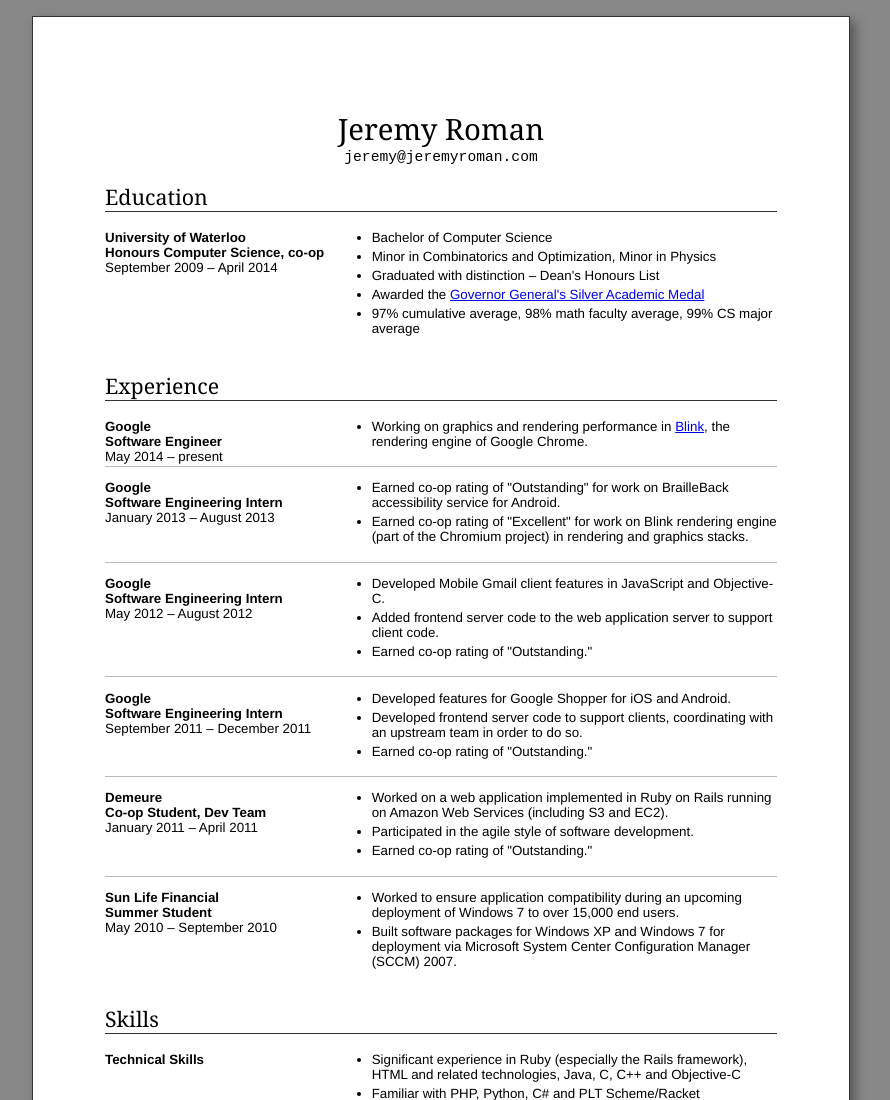
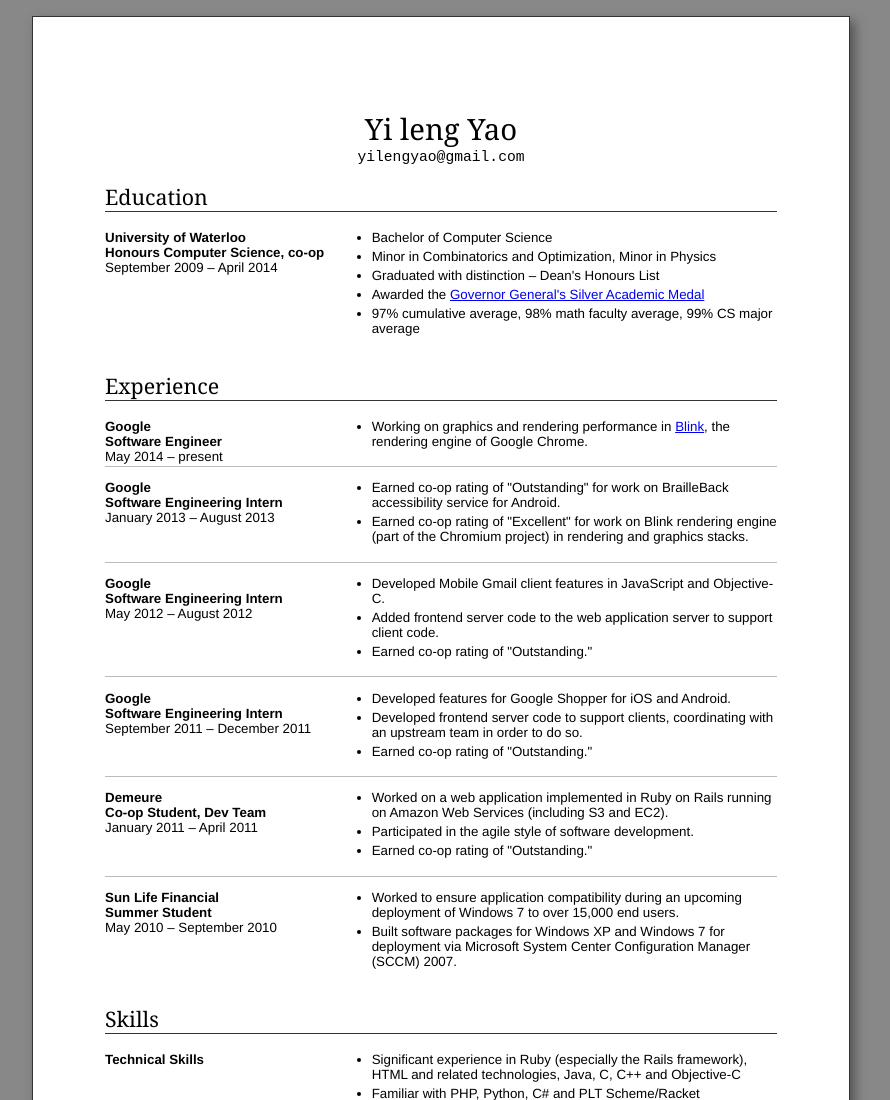
Before and after one commit to YilengYao/YilengYao.github.io, a plain HTML site: page index.html in a window 1280 px wide. Shown: the top 1100 px of the page, without its empty margins (199-1089 px from the left). Drawn offline with Linux system fonts and the light colour scheme.

Commit message:
add index.html

```diff
--- a/index.html
+++ b/index.html
@@ -3,7 +3,7 @@
   <head>
     <meta http-equiv="Content-Type" content="text/html; charset=utf-8">
     <meta http-equiv="X-UA-Compatible" content="IE=edge; chrome=1">
-    <title>Jeremy Roman - R&eacute;sum&eacute;</title>
+    <title>Yi leng Yao - R&eacute;sum&eacute;</title>
     <style type="text/css">
     .section, .info-header {
       font: 10pt Helvetica, Arial, sans-serif;
@@ -80,9 +80,9 @@
   </head>
   <body>
     <div class="info-header">
-      <h1>Jeremy Roman</h1>
+      <h1>Yi leng Yao</h1>
       <p>
-        <tt>jeremy@jeremyroman.com</tt><br>
+        <tt>yilengyao@gmail.com</tt><br>
       </p>
     </div>
 
```
